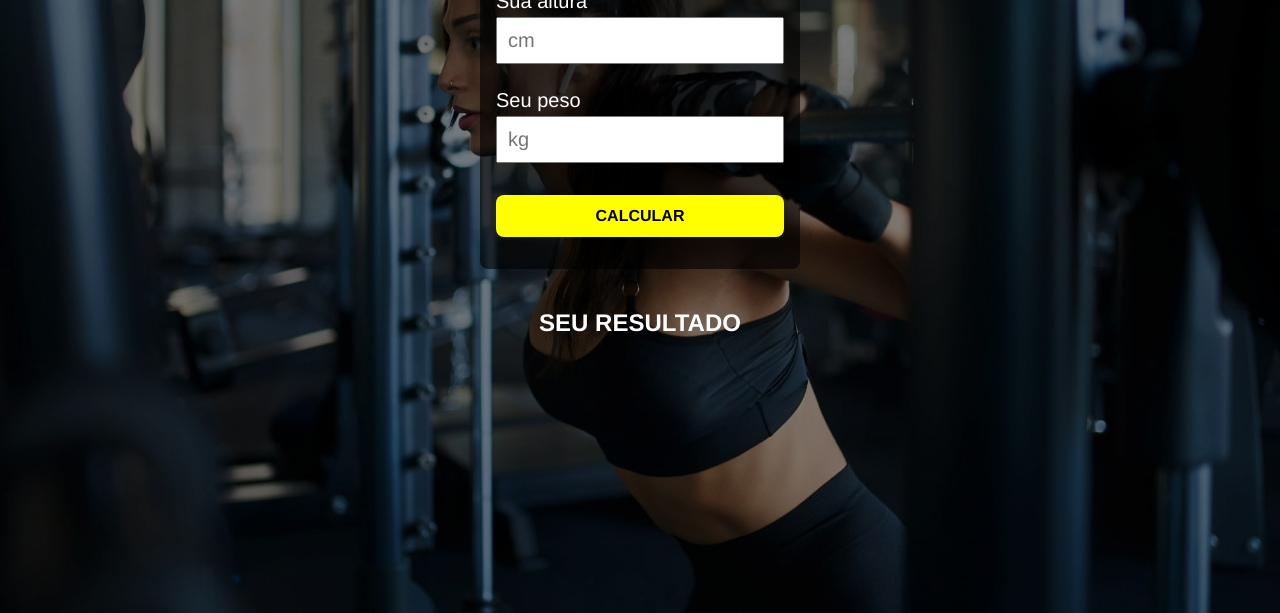
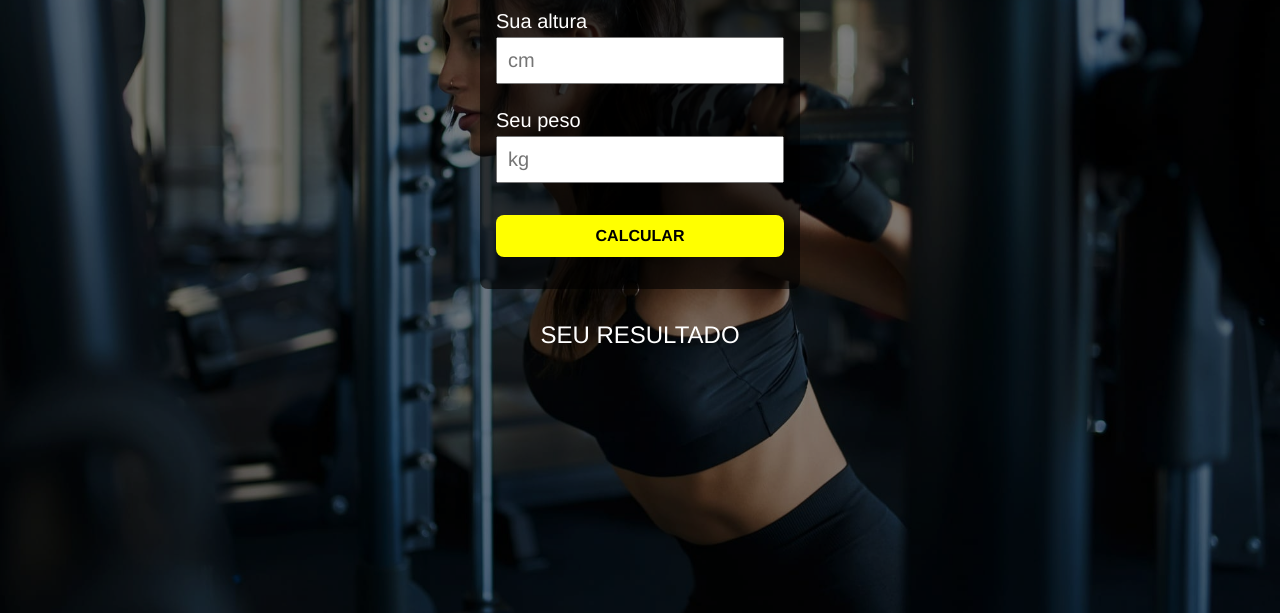
Before and after one commit to EmanuelQuintino/IMC-Calculator, a plain HTML site: page index.html in a window 1280 px wide. Shown: the part 187-800 px from the top of the page. Drawn offline with Linux system fonts and the light colour scheme.

Commit message:
update container margin top and p imc result

```diff
--- a/index.html
+++ b/index.html
@@ -36,8 +36,7 @@
     </div>
 
     <aside>
-        <h2>SEU RESULTADO</h2>
-        <P class="result"></P>
+        <P class="result">SEU RESULTADO</P>
     </aside>
 
     <div class="container-modal">
--- a/style.css
+++ b/style.css
@@ -25,12 +25,15 @@ body {
 
 .container {
     padding: 1.6rem;
+    display: grid;
+    place-content: center;
 }
 
 .container-calculator {
     width: 32.0rem;
-    margin: 7.2rem auto 0;
+    margin: 9.2rem auto 0;
     padding: 3.2rem 1.6rem;
+
 
     border-radius: .8rem;
 
@@ -84,13 +87,8 @@ aside {
     text-align: center;
 }
 
-aside h2 {
-    margin-top: 2.4rem;
-    font-size: 2.4rem;
-}
-
 aside p {
-    width: 19.0rem;
+    width: 20.0rem;
     margin: 1.6rem auto;
 
     font-size: 2.4rem;
@@ -128,6 +126,10 @@ aside p {
     place-content: center;
 }
 
+.modal p {
+    margin-top: 1.2rem;
+}
+
 .close-button {
     position: absolute;
     top: 1.2rem;
```
